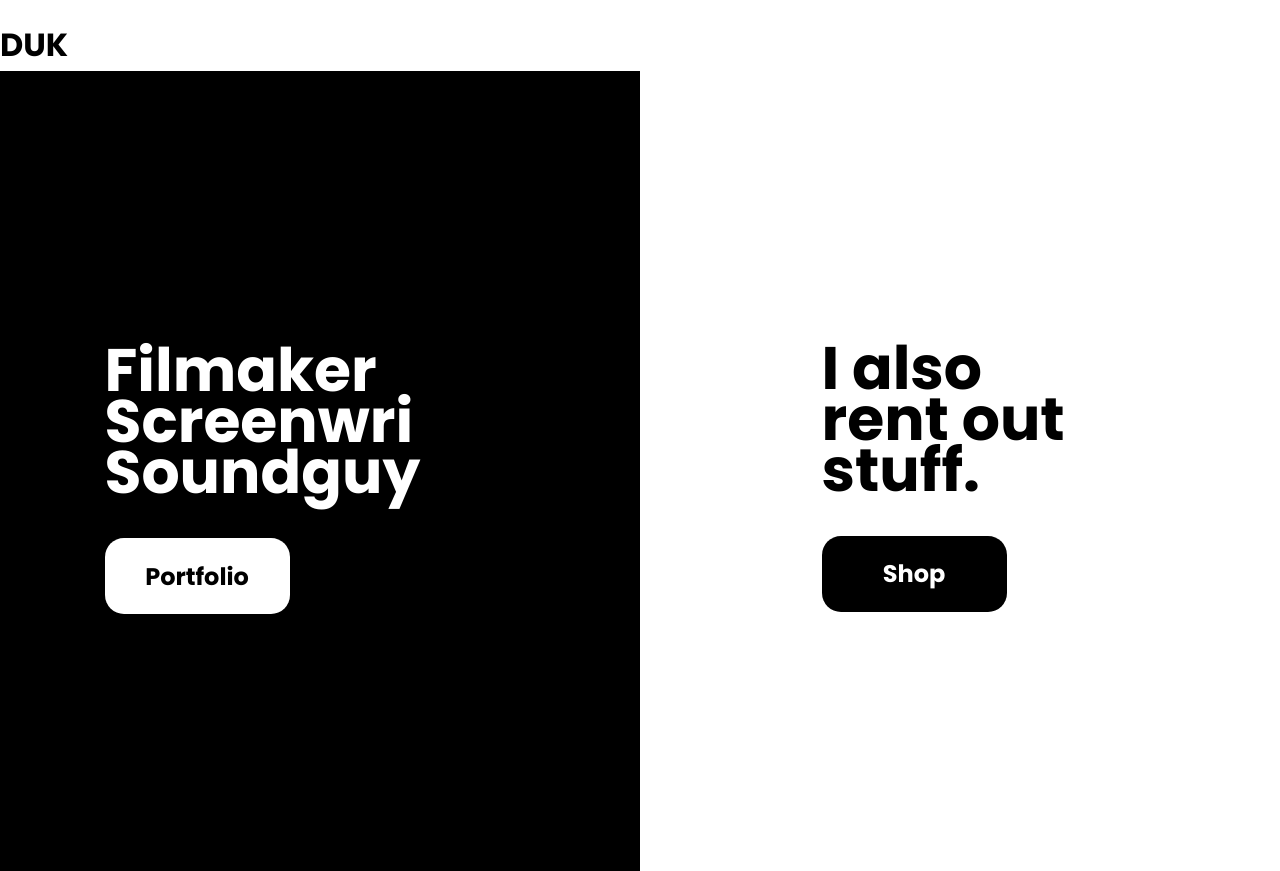
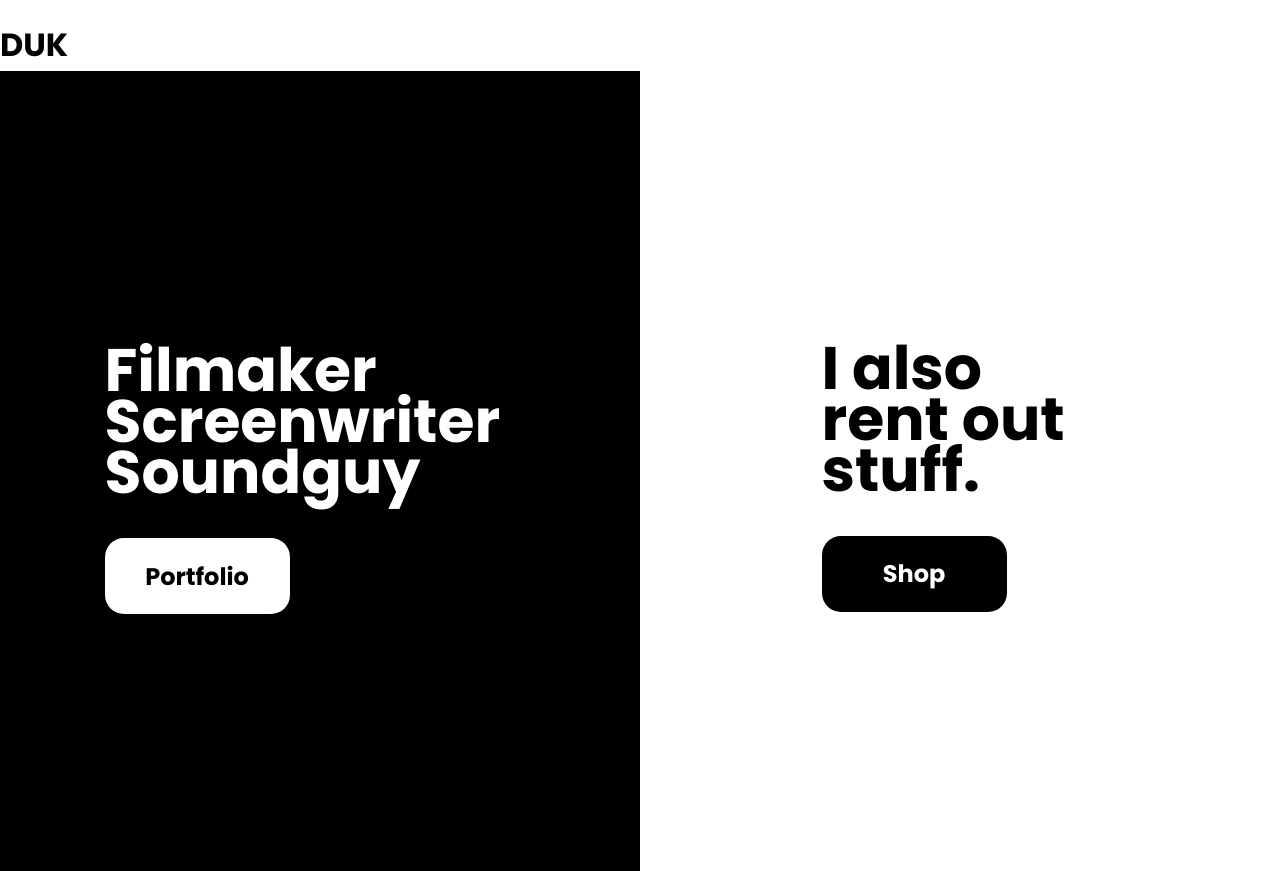
Before and after one commit to jonagull/frontend, a React (Create React App) app: page / in a window 1280 px wide. Built offline with nearby package versions, Linux system fonts and the light colour scheme.

Commit message:
fixed mistake

```diff
--- a/src/pages/LandingPage.jsx
+++ b/src/pages/LandingPage.jsx
@@ -8,7 +8,7 @@ export const LandingPage = () => {
             <div className="black-side__wrapper">
                 <div className="black-content__container">
                     <h1>Filmaker
-                        Screenwri
+                        Screenwriter
                         Soundguy
                     </h1>
                     <button>Portfolio</button>
```
